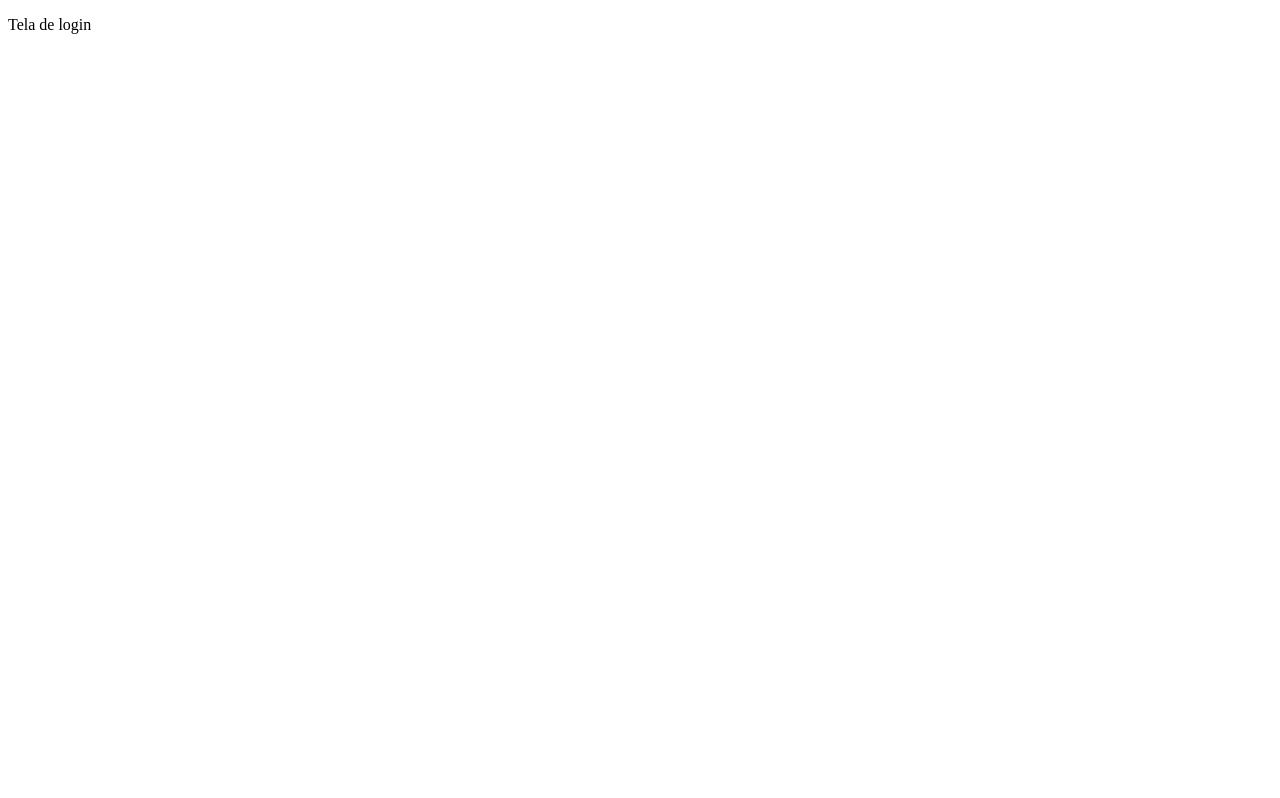
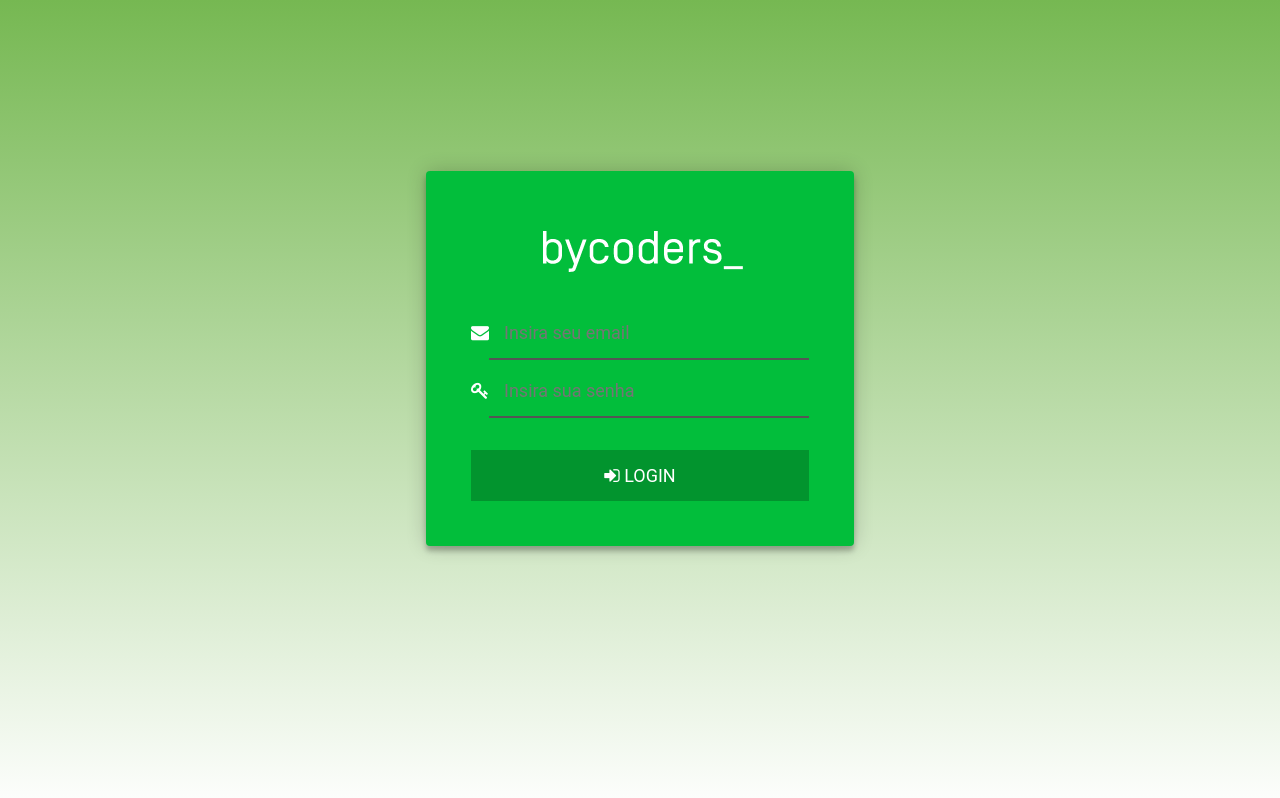
Before and after one commit to VWApplications/desafio-dev-frontend, a React (Create React App) app: page /404 in a window 1280 px wide. Shown: the top 798 px of the page. Built offline with nearby package versions, Linux system fonts and the light colour scheme.

Commit message:
login design finished

```diff
--- a/package.json
+++ b/package.json
@@ -5,9 +5,11 @@
   "dependencies": {
     "axios": "^0.21.4",
     "connected-react-router": "^6.9.1",
+    "final-form": "^4.20.2",
     "history": "^4.10.1",
     "react": "^17.0.2",
     "react-dom": "^17.0.2",
+    "react-final-form": "^6.5.3",
     "react-router-dom": "^5.3.0",
     "redux": "^4.1.1",
     "styled-components": "^5.3.1",
--- a/public/index.html
+++ b/public/index.html
@@ -1,5 +1,5 @@
 <!DOCTYPE html>
-<html lang="pt-BR">
+<html lang="en">
   <head>
     <meta charset="utf-8" />
     <link rel="icon" href="%PUBLIC_URL%/favicon.ico" />
@@ -8,6 +8,7 @@
     <meta name="description" content="Web site created using create-react-app" />
     <link rel="apple-touch-icon" href="%PUBLIC_URL%/logo192.png" />
     <link rel="manifest" href="%PUBLIC_URL%/manifest.json" />
+    <link rel="stylesheet" href="https://cdnjs.cloudflare.com/ajax/libs/font-awesome/4.7.0/css/font-awesome.min.css" />
     <title>ByCoders CNAB</title>
   </head>
   <body>
--- a/src/index.js
+++ b/src/index.js
@@ -5,6 +5,7 @@ import { ConnectedRouter } from "connected-react-router";
 import store, { history } from "./config/store";
 import App from "./App";
 import reportWebVitals from "./config/reportWebVitals";
+import "static/css/html.css";
 
 const rootElement = document.getElementById("root");
 
--- a/src/screens/Accounts/components/Login.js
+++ b/src/screens/Accounts/components/Login.js
@@ -1,7 +1,87 @@
 import React from "react";
-
+import styled from "styled-components";
+import { Form, Field } from "react-final-form";
+import { validateLogin } from "../validations";
+import { InputField } from "shared/fields";
+import logo from "static/img/bycoders.png";
 
 export const LoginComponent = props => {
-  console.log(props);
-  return (<p>Tela de login</p>);
+  const { submit } = props;
+
+  return (
+    <Container>
+      <Form
+        onSubmit={data => submit(data)}
+        validate={validateLogin}
+        render={({ handleSubmit, submitting, invalid }) => (
+          <FormGroup noValidate onSubmit={handleSubmit} className="form">
+            <Image src={logo} alt="ByCoders" />
+            <FieldGroup>
+              <i className="fa fa-envelope icon"></i>
+              <Field id="email" name="email" placeholder="Insira seu email" component={InputField} />
+            </FieldGroup>
+            <FieldGroup>
+              <i className="fa fa-key icon"></i>
+              <Field name="password" placeholder="Insira sua senha" type="password" component={InputField} />
+            </FieldGroup>
+            <Button type="submit" className="" disabled={submitting || invalid}>
+              <i className="fa fa-sign-in"></i> Login
+            </Button>
+          </FormGroup>
+        )}
+      />
+    </Container>
+  );
 };
+
+const Container = styled.div`
+  width: 100%;
+  height: 100vh;
+  display: flex;
+  flex-direction: row;
+  justify-content: center;
+  align-items: center;
+`;
+
+const FormGroup = styled.form`
+  position: relative;
+  z-index: 1;
+  background: #FFFFFF;
+  max-width: 360px;
+  margin: 0 auto 100px;
+  padding: 45px;
+  background-color: #02BE3B;
+  text-align: center;
+  border-radius: 4px;
+  box-shadow: 0 0 20px 0 rgba(0, 0, 0, 0.2), 0 5px 5px 0 rgba(0, 0, 0, 0.24);
+`;
+
+const FieldGroup = styled.div`
+  i {
+    color: white;
+  }
+`;
+
+const Image = styled.img`
+  margin-bottom: 1rem;
+`;
+
+const Button = styled.button`
+  font-family: "Roboto", sans-serif;
+  text-transform: uppercase;
+  outline: 0;
+  width: 100%;
+  border: 0;
+  padding: 15px;
+  background-color: #02942e;
+  color: #FFFFFF;
+  font-size: 1rem;
+  -webkit-transition: all 0.3 ease;
+  transition: all 0.3 ease;
+  cursor: pointer;
+  margin-top: 1.5rem;
+
+  :hover, :active, :focus {
+    background-color: #037507;
+  }
+`;
--- a/src/screens/Accounts/containers/Logins.js
+++ b/src/screens/Accounts/containers/Logins.js
@@ -2,9 +2,16 @@ import React, { Component } from "react";
 import { LoginComponent } from "../components";
 
 class LoginContainer extends Component {
+  __submit = async data => {
+    console.log(data);
+  }
+
   render() {
     return (
-      <LoginComponent {...this.props} />
+      <LoginComponent
+        {...this.props}
+        submit={this.__submit}
+      />
     );
   }
 }
--- /dev/null
+++ b/src/screens/Accounts/validations.js
@@ -0,0 +1,13 @@
+export const validateLogin = values => {
+  const errors = {};
+
+  if (!values.email) {
+    errors.email = "O email é obrigatório.";
+  }
+
+  if (!values.password) {
+    errors.password = "A senha é obrigatória.";
+  }
+
+  return errors;
+};
--- /dev/null
+++ b/src/shared/fields/InputField.js
@@ -0,0 +1,47 @@
+import React, { Fragment } from "react";
+import styled from "styled-components";
+
+export const InputField = field => {
+  const { error, touched } = field.meta;
+
+  return (
+    <Fragment>
+      <Input
+        {...field.input}
+        error={error && touched}
+        touched={touched}
+        className={field.className}
+        id={field.id}
+        readOnly={field.readOnly}
+        onBlur={() => {
+          if (field.onBlur) {
+            field.onBlur();
+            field.input.onBlur();
+          } else {
+            field.input.onBlur();
+          }
+        }}
+        placeholder={field.placeholder}
+      />
+      {error && touched && (<ErrorMsg>{error}</ErrorMsg>)}
+    </Fragment>
+  );
+};
+
+const Input = styled.input`
+  font-family: "Roboto", sans-serif;
+  outline: 0;
+  width: 320px;
+  border: none;
+  border-bottom: ${props => props.error ? "2px solid red" : props.touched ? "2px solid green" : "2px solid #555"};
+  background-color: #02BE3B;
+  color: white;
+  margin: 0 0 5px;
+  padding: 15px;
+  font-size: 1rem;
+  box-sizing: border-box;
+`;
+
+const ErrorMsg = styled.div`
+  color: red;
+`;
--- /dev/null
+++ b/src/shared/fields/index.js
@@ -0,0 +1 @@
+export { InputField } from "./InputField";
--- /dev/null
+++ b/src/static/css/html.css
@@ -0,0 +1,30 @@
+/* Laptops and Desktops */
+html {
+  font-size: 18px;
+  overflow-y: hidden;
+}
+
+body {
+  background-image: linear-gradient(#76b852, white);
+}
+
+/* Laptops */
+@media screen and (max-width: 1200px) {
+  html {
+    font-size: 16px;
+  }
+}
+
+/* Tablets */
+@media screen and (max-width: 992px) {
+  html {
+    font-size: 14px;
+  }
+}
+
+/* Mobile */
+@media screen and (max-width: 576px) {
+  html {
+    font-size: 12px;
+  }
+}
```
Also changed, not shown: src/static/img/bycoders.png (added), 1 other file (tests, documents, lock files or other folders).
